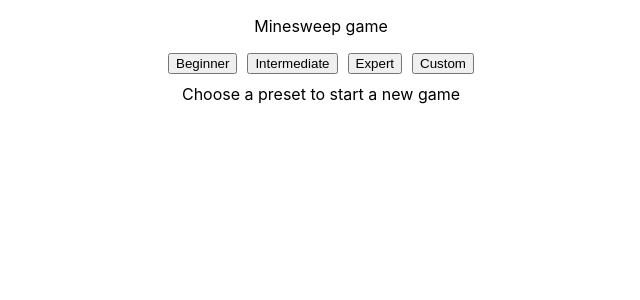
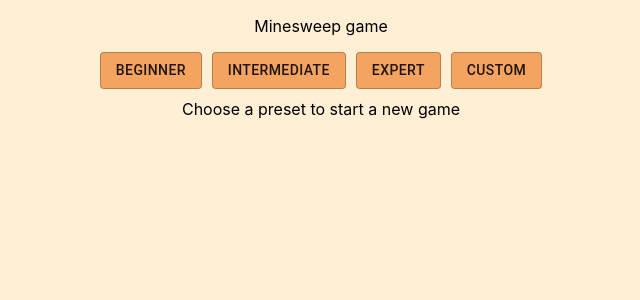
Before and after one commit to RamySaleh/minesweep, a React (Create React App) app: page / in a window 1280 px wide. Shown: the top 300 px of the page, without its empty margins (319-959 px from the left). Built offline with nearby package versions, Linux system fonts and the light colour scheme.

Commit message:
added colors

```diff
--- a/src/components/Box.js
+++ b/src/components/Box.js
@@ -1,4 +1,5 @@
 import React, { useState } from "react";
+import Button from "@material-ui/core/Button";
 
 const Box = (props) => {
   const [enabled, setEnabled] = useState(true);
@@ -8,8 +9,16 @@ const Box = (props) => {
     props.onClick(props.isBomb);
   };
   return (
-    <button
-      style={{ width: 40, height: 40, verticalAlign: "top" }}
+    <Button
+      variant="outlined"
+      disableElevation
+      style={{
+        width: 40,
+        height: 40,
+        verticalAlign: "top",
+        color: "grey",
+        backgroundColor: "palegoldenrod",
+      }}
       onClick={handleClick}
       disabled={!enabled}
     >
@@ -21,7 +30,7 @@ const Box = (props) => {
           style={{ width: 25, height: 25 }}
         ></img>
       )}
-    </button>
+    </Button>
   );
 };
 
--- a/src/components/Header.js
+++ b/src/components/Header.js
@@ -1,5 +1,6 @@
 import React, { useState } from "react";
 import HeightIcon from "@material-ui/icons/Height";
+import Button from "@material-ui/core/Button";
 import * as Constants from "../constants";
 
 const Header = (props) => {
@@ -27,46 +28,51 @@ const Header = (props) => {
       }}
     >
       <div>
-        <button
+        <Button
+          variant="outlined"
           onClick={() =>
             handleNewGameButtonClick({
               type: Constants.GamePresetRegular,
               level: 1,
             })
           }
-          style={{ marginRight: 10 }}
+          style={{ marginRight: 10, backgroundColor: "sandybrown" }}
         >
           Beginner
-        </button>
-        <button
+        </Button>
+        <Button
+          variant="outlined"
           onClick={() =>
             handleNewGameButtonClick({
               type: Constants.GamePresetRegular,
               level: 2,
             })
           }
-          style={{ marginRight: 10 }}
+          style={{ marginRight: 10, backgroundColor: "sandybrown" }}
         >
           Intermediate
-        </button>
-        <button
+        </Button>
+        <Button
+          variant="outlined"
           onClick={() =>
             handleNewGameButtonClick({
               type: Constants.GamePresetRegular,
               level: 3,
             })
           }
-          style={{ marginRight: 10 }}
+          style={{ marginRight: 10, backgroundColor: "sandybrown" }}
         >
           Expert
-        </button>
-        <button
+        </Button>
+        <Button
+          variant="outlined"
+          style={{ backgroundColor: "sandybrown" }}
           onClick={() => {
             setIsCustom(true);
           }}
         >
           Custom
-        </button>
+        </Button>
       </div>
       {isCustom && (
         <div
--- a/src/index.css
+++ b/src/index.css
@@ -1,13 +1,14 @@
 body {
   margin: 0;
-  font-family: -apple-system, BlinkMacSystemFont, 'Segoe UI', 'Roboto', 'Oxygen',
-    'Ubuntu', 'Cantarell', 'Fira Sans', 'Droid Sans', 'Helvetica Neue',
+  font-family: -apple-system, BlinkMacSystemFont, "Segoe UI", "Roboto", "Oxygen",
+    "Ubuntu", "Cantarell", "Fira Sans", "Droid Sans", "Helvetica Neue",
     sans-serif;
   -webkit-font-smoothing: antialiased;
   -moz-osx-font-smoothing: grayscale;
+  background: papayawhip;
 }
 
 code {
-  font-family: source-code-pro, Menlo, Monaco, Consolas, 'Courier New',
+  font-family: source-code-pro, Menlo, Monaco, Consolas, "Courier New",
     monospace;
 }
```
